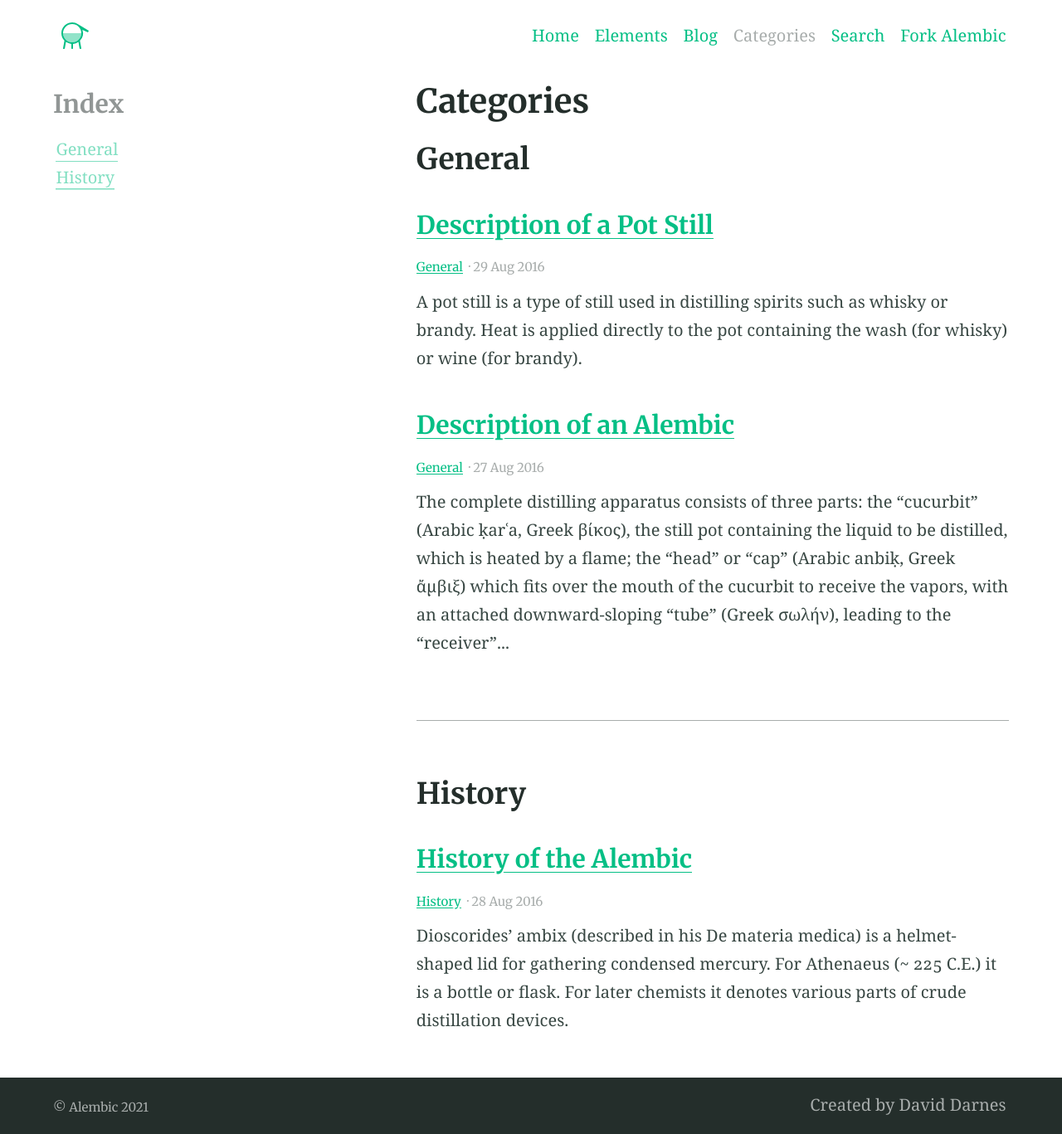
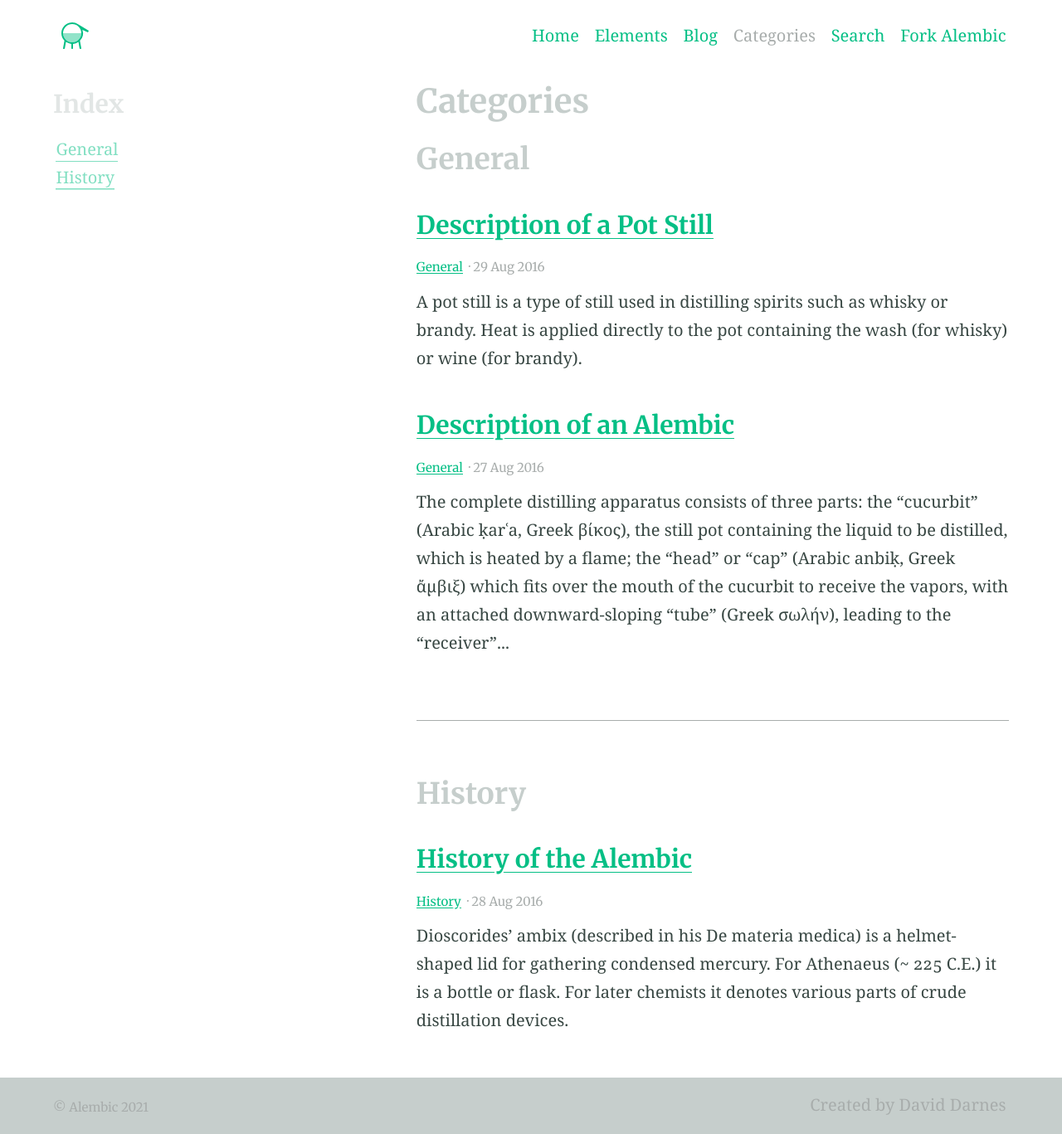
Before and after one commit to Urachan1203/Urachan1203.github.io, a Jekyll site: the page built from categories.md, in a window 1280 px wide. Shown: the whole page at 83% size. Built offline with Jekyll 4.4.1, drawn with Linux system fonts in a browser that asks for light colours.

Commit message:
change font color

```diff
--- a/_sass/_settings.scss
+++ b/_sass/_settings.scss
@@ -5,7 +5,7 @@ $featureBackgroundColour: #f9fafa !default;
 $accentColour: #05bf85 !default;
 
 // Text colours
-$headingColour: #242e2b !default;
+$headingColour: #c6cecc !default;
 $bodyColour: #384743 !default;
 $linkColour: #05bf85 !default;
 $hoverColour: #008000 !default;
```
Also changed, not shown: index.md (+1 -1 lines), 2 other files.
